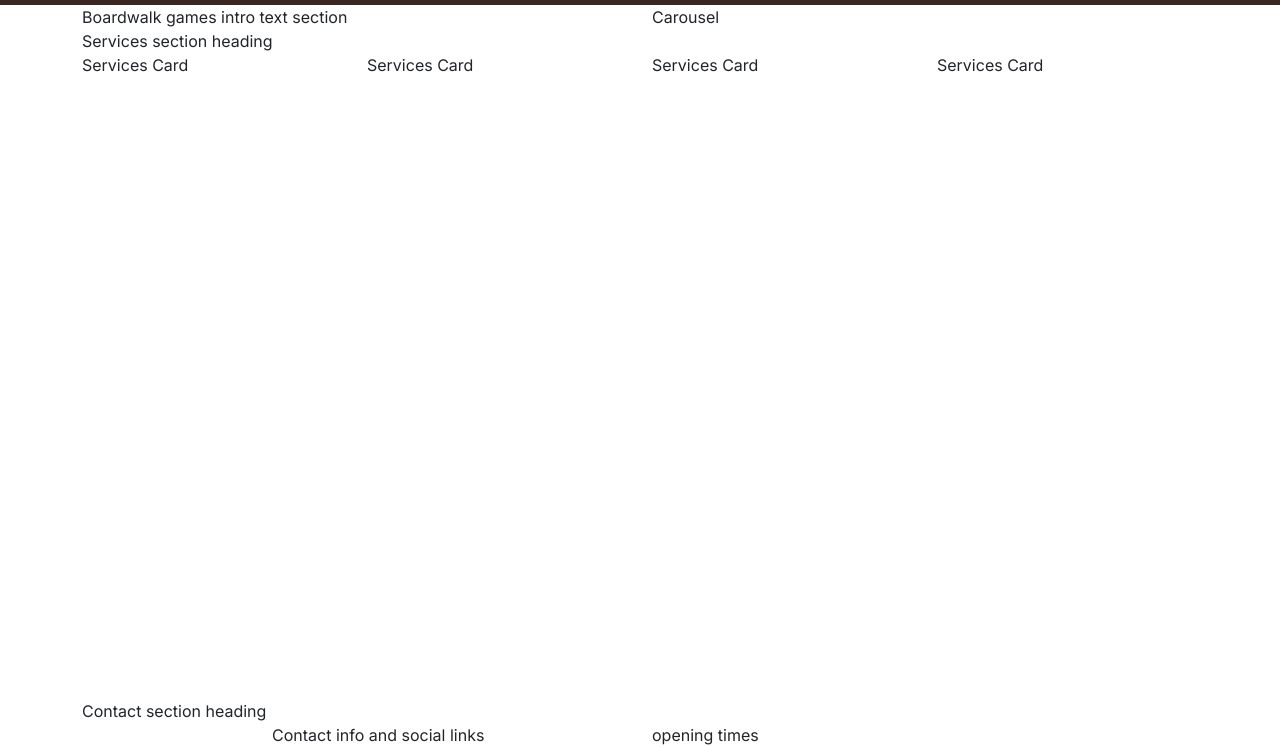
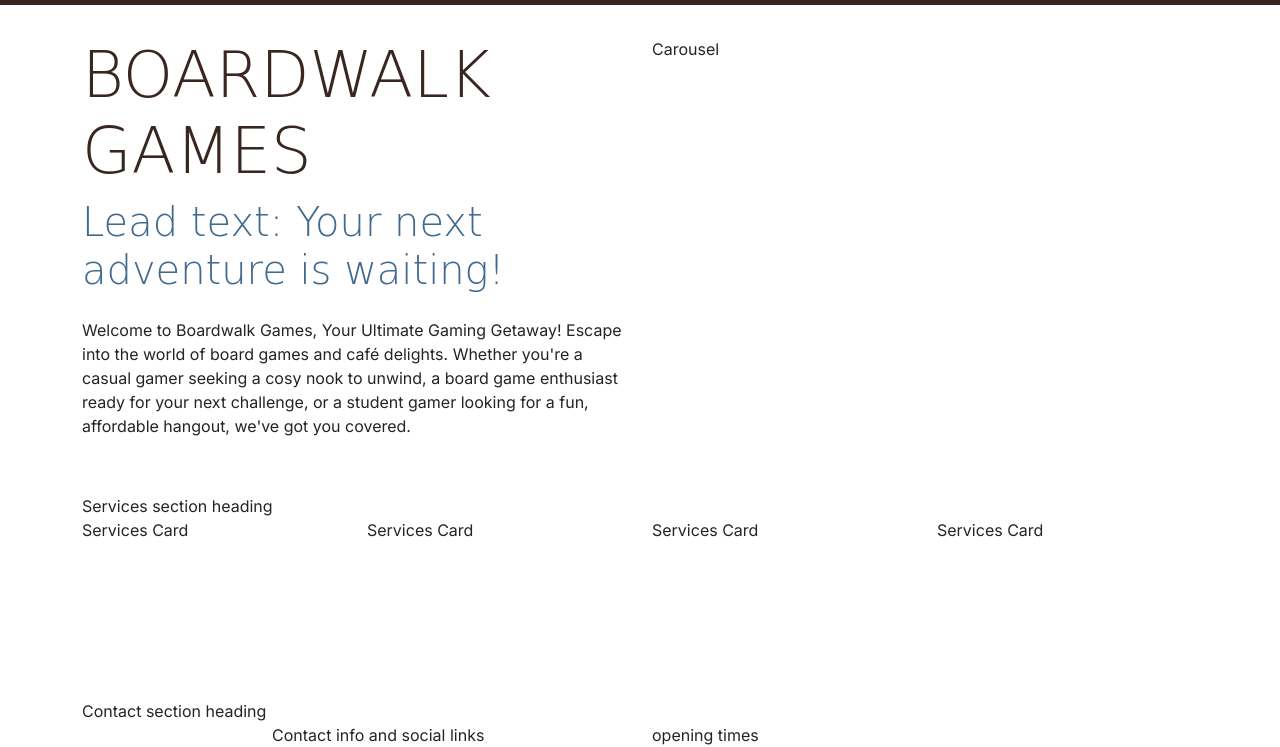
Before and after one commit to sims-bit/boardwalk-games, a plain HTML site: page index.html in a window 1280 px wide. Shown: the part 53-800 px from the top of the page. Drawn offline with nearby package versions, Linux system fonts and the light colour scheme; a web font is replaced by a local one.

Commit message:
Adding the header text

```diff
--- a/assets/css/styles.css
+++ b/assets/css/styles.css
@@ -19,10 +19,16 @@ body {
 h1, h2, h3 {
   font-family: var(--secondary-font);
   color: var(--primary-color);
+  text-transform: uppercase;
 }
 
 .sub-heading-color {
   color: var(--highlight-color);
+}
+
+.section {
+  margin-top: 2rem;
+  margin-bottom: 2rem;
 }
 
 /*grid visualisation css for testing
@@ -44,3 +50,8 @@ h1, h2, h3 {
 #navbar .logo {
   width: 30px;
 }
+
+/*Header*/
+#header .lead {
+  font-family: var(--secondary-font);
+}
--- a/index.html
+++ b/index.html
@@ -55,9 +55,17 @@
     </nav>
 
     <!--Header with carousel-->
-    <header class="container">
+    <header id="header" class="container section">
         <div class="row">
-            <div class="col-12 col-xl-6">Boardwalk games intro text section</div>
+            <div class="col-12 col-xl-6 text-center text-xl-start">
+                <h1 class="display-3">Boardwalk Games</h1>
+                <p class="lead display-6 sub-heading-color">Lead text: Your next adventure is waiting!</p>
+                <p class="my-4">Welcome to Boardwalk Games, Your Ultimate Gaming Getaway!
+                    Escape into the world of board games and café delights. Whether you're a casual gamer seeking a
+                    cosy nook to unwind, a board game enthusiast ready for your next challenge, or a student gamer
+                    looking for a fun,
+                    affordable hangout, we've got you covered.</p>
+            </div>
             <div class="col-12 col-xl-6">Carousel</div>
         </div>
     </header>
```
